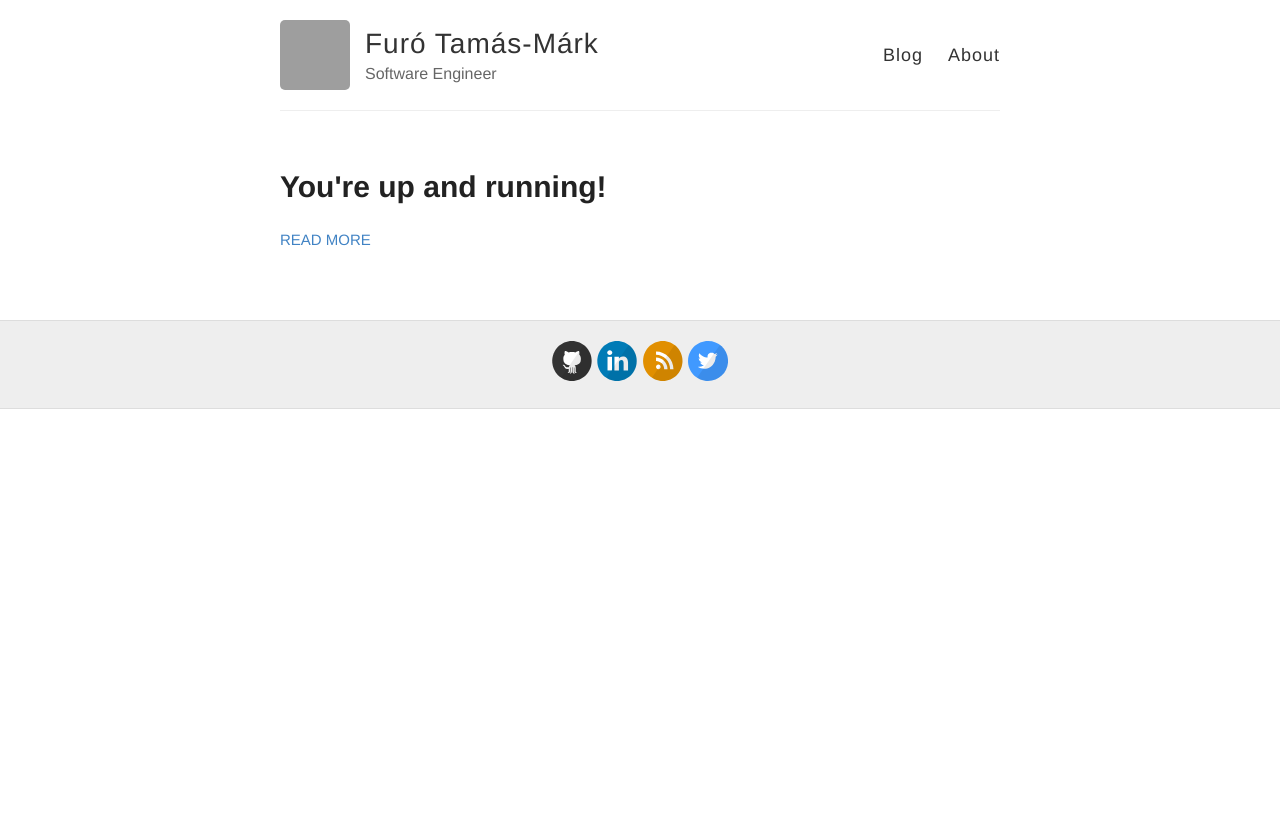
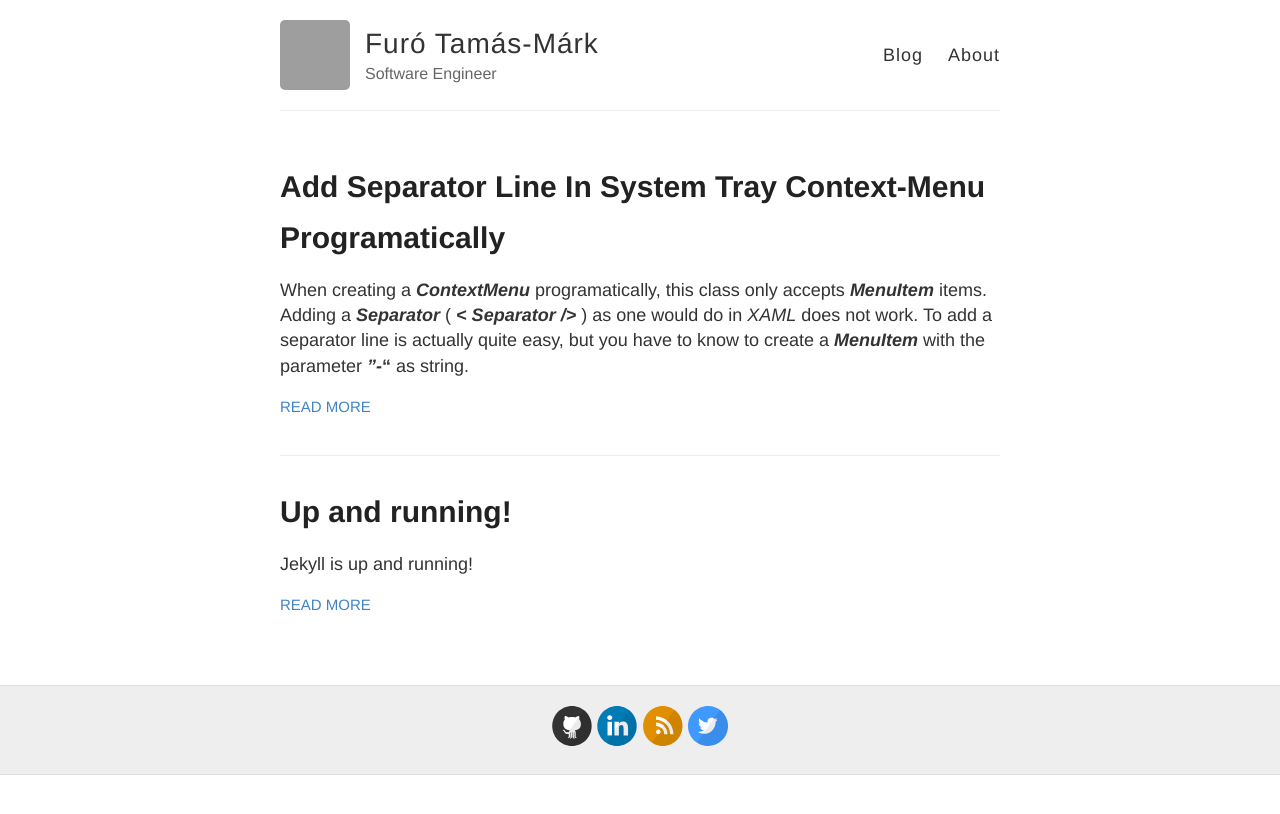
Before and after one commit to furoTmark/furoTmark.github.io, a Jekyll site: the page built from index.html, in a window 1280 px wide. Shown: the top 814 px of the page. Built offline with Jekyll 4.4.1, drawn with Linux system fonts in a browser that asks for light colours; grey boxes are pictures that could not be loaded.

Commit message:
Add Separator Line post, minor changes to first post

````diff
--- a/_config.yml
+++ b/_config.yml
@@ -20,7 +20,7 @@ footer-links:
 
 # Enter your Disqus shortname (not your username) to enable commenting on posts
 # You can find your shortname on the Settings page of your Disqus account
-disqus:
+disqus: furotmark
 
 # Enter your Google Analytics web tracking code (e.g. UA-2110908-2) to activate tracking
 google_analytics:
--- /dev/null
+++ b/_posts/2018-10-11-Add-Separator-Line-In-System-Tray-Context-Menu.md
@@ -0,0 +1,22 @@
+---
+layout: post
+title: Add Separator Line In System Tray Context-Menu Programatically
+comments: true
+---
+
+When creating a ***ContextMenu*** programatically, this class only accepts ***MenuItem*** items. Adding a ***Separator*** ( ***< Separator />*** ) as one would do in *XAML* does not work. To add a separator line is actually quite easy, but you have to know to create a ***MenuItem*** with the parameter ***"-*"** as string.
+
+```csharp
+ var test1 = new MenuItem("Test Item 1");
+ menuItems.Add(test1);
+ var separator = new MenuItem("-");
+ menuItems.Add(separator);
+ var test2 = new MenuItem("Test Item 2");
+ menuItems.Add(test2);
+```
+
+<p align="center">
+    <img src="{{ site.baseurl }}/images/posts/menuItemSeparator.png" alt="Menu Item Separator Example"/>
+</p>
+
+**Note:** *If you want a second separator or multiple separators, you need to create new MenuItem object for each separator. The separator object cannot be reused. Reusing the object will result in only one Separator as the ContextMenu will filter out the duplicates.*
--- a/_posts/2018-10-9-Hello-World.md
+++ b/_posts/2018-10-9-Hello-World.md
@@ -1,4 +1,9 @@
 ---
 layout: post
-title: You're up and running!
+title: Up and running!
+comments: false
 ---
+
+Jekyll is up and running!
+
+Posts are also coming, mainly about dev problems that I could not find the answers to, were hard to find or maybe where scattered in several websites.
````
Also changed, not shown: images/posts/menuItemSeparator.png (added).
